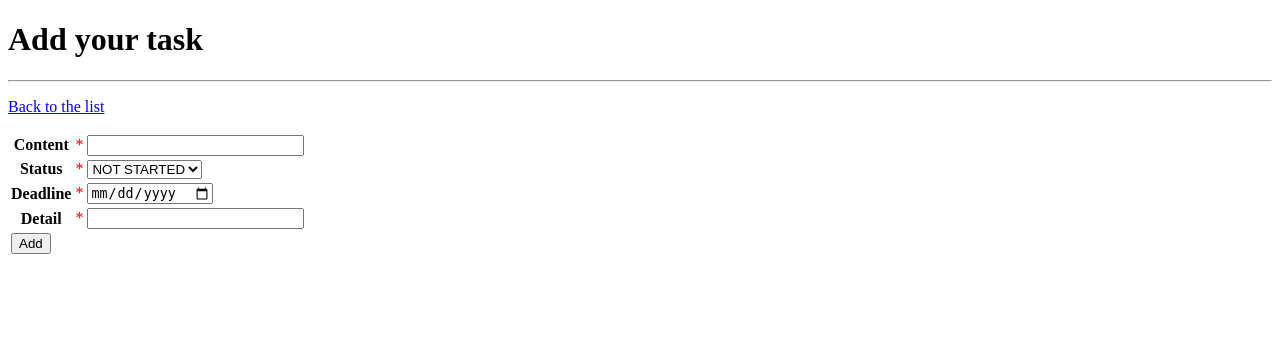
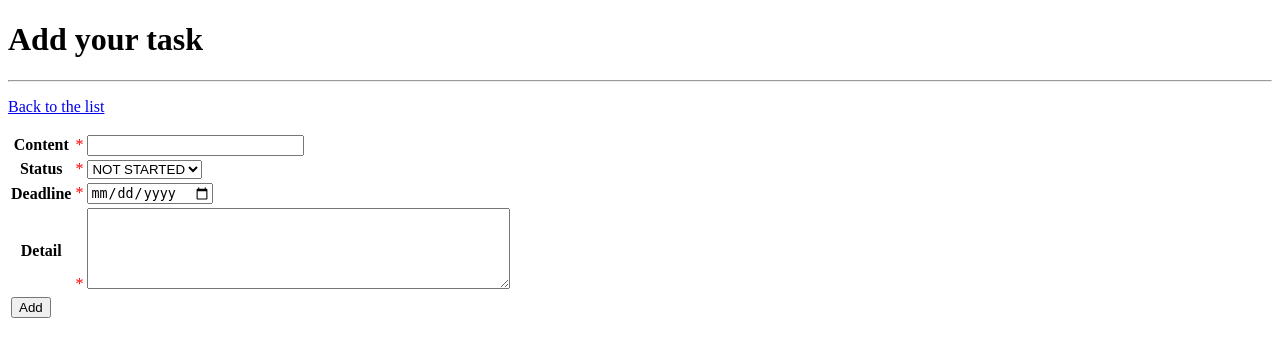
Before and after one commit to gacky35/CompleteTasks, a Flask app: page /add in a window 1280 px wide. Shown: the top 357 px of the page. Run offline with Flask 2, Linux system fonts and the light colour scheme; the visitor is signed in with stand-in values (Sample User, id 1); some libraries are stand-ins or nearby versions.

Commit message:
detailの複数行入力に対応

```diff
--- a/templates/add.html
+++ b/templates/add.html
@@ -48,7 +48,7 @@
                     </th>
                     <td>
                         <font color="red">*</font>
-                        <input type="text" name="detail" value="" size="24">
+                        <textarea name="detail" rows="5" cols="50" wrap="hard"></textarea>
                     </td>
                 </tr>
                 <tr>
--- a/templates/edit.html
+++ b/templates/edit.html
@@ -45,7 +45,7 @@
                         Detail
                     </th>
                     <td>
-                        <input type="text" name="detail" value="{{ task[3] }}" size="24">
+                        <textarea name="detail" rows="5" cols="50" wrap="hard">{{ task[3] }}</textarea>
                     </td>
                 </tr>
                 {% endfor %}
```
